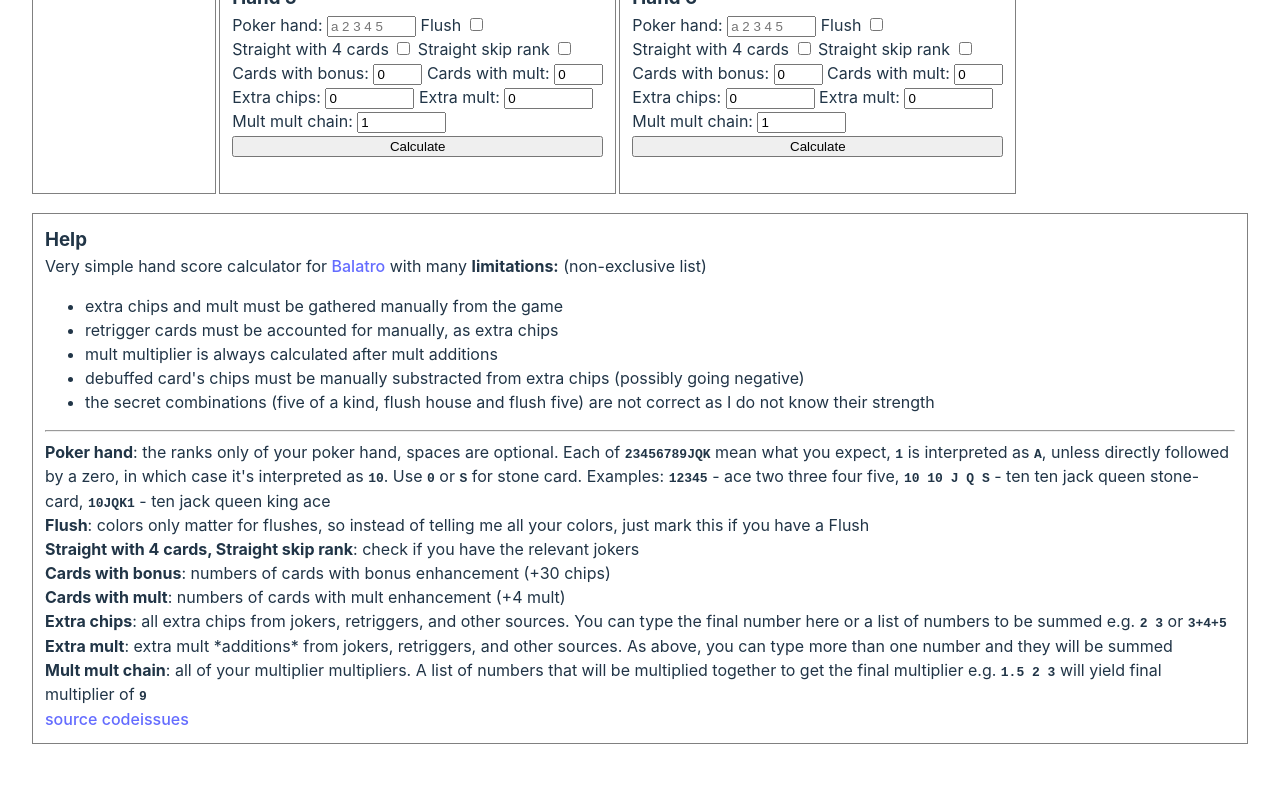
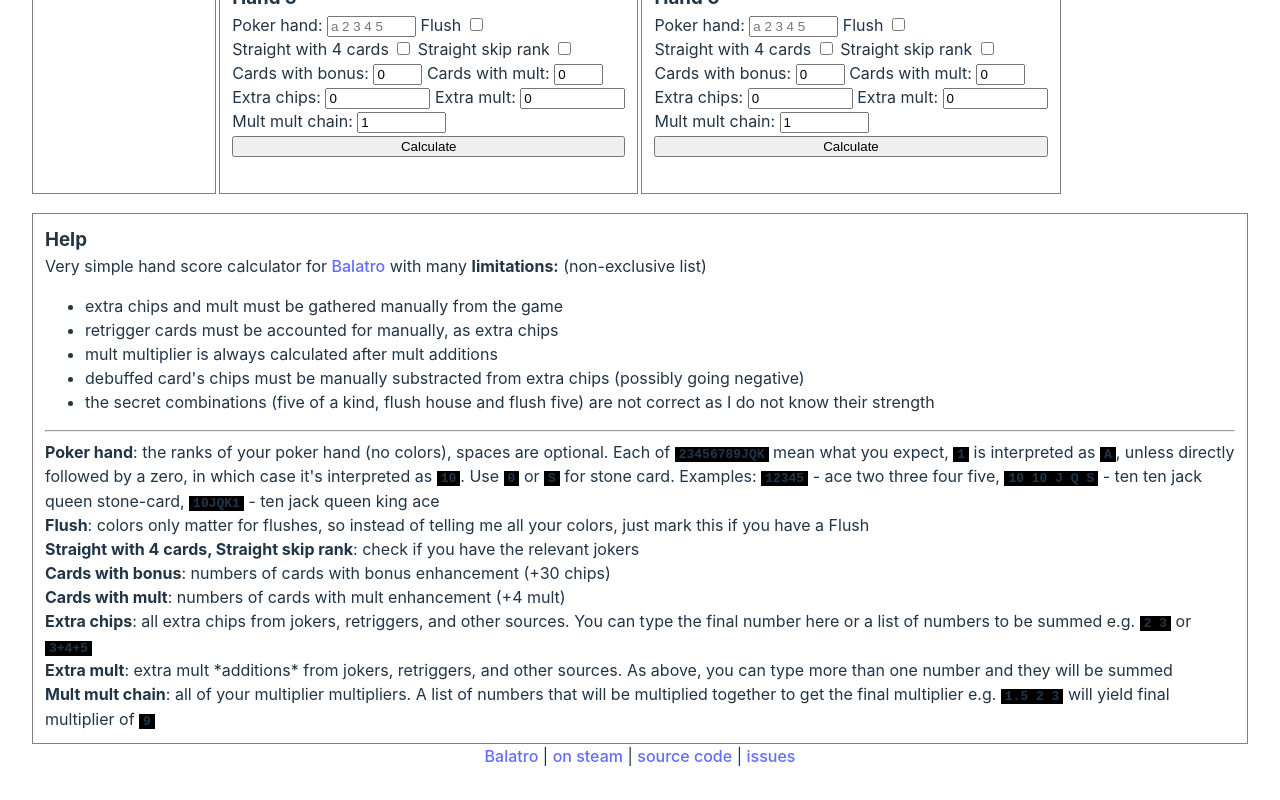
Before and after one commit to itrend/balcal, a React (Vite) app: page / in a window 1280 px wide. Shown: the part 636-1436 px from the top of the page. Before the commit the page ends 1412 px from the top, so only its background shows below. Built offline with nearby package versions, Linux system fonts and the light colour scheme.

Commit message:
footer, visuals

```diff
--- a/src/App.css
+++ b/src/App.css
@@ -49,4 +49,7 @@ h3 {
 
 #help code {
   font-weight: bold;
+  background-color: black;
+  padding-left: 4px;
+  padding-right: 4px;
 }
--- a/src/App.tsx
+++ b/src/App.tsx
@@ -5,6 +5,7 @@ import { combinations } from './poker'
 import { ComboLevels } from './poker-baltaro'
 import { HandCalculator } from './components/hand-calculator'
 import { Help } from './components/help'
+import { Footer } from './components/footer'
 
 const levelsStrDefault = Object.fromEntries(combinations.map((c) => ([c, "1"]))) as ComboLevelsStr
 
@@ -28,6 +29,7 @@ function App() {
         </div>
       </div>
       <Help />
+      <Footer />
     </>
   )
 }
--- /dev/null
+++ b/src/components/footer.tsx
@@ -0,0 +1,14 @@
+export function Footer() {
+  const links = [
+    <a href="https://www.playbalatro.com/" key="issues">Balatro</a>,
+    <a href="https://store.steampowered.com/app/2379780/Balatro/" key="issues">on steam</a>,
+    <a href="https://github.com/itrend/balcal" key="src">source code</a>,
+    <a href="https://github.com/itrend/balcal/issues" key="issues">issues</a>,
+  ]
+  const sep = <>&nbsp;|&nbsp;</>
+  return (
+    <div>
+      {links.map((link, i) => <>{i !== 0 ? sep : null}{link}</>)}
+    </div>
+  )
+}
--- a/src/components/hand-calculator.tsx
+++ b/src/components/hand-calculator.tsx
@@ -70,11 +70,11 @@ export function HandCalculator({ name, comboLevels }: HandCalculatorProps) {
         </label>
         <br/>
         <label>
-          Extra chips: <input name="extraChips" size={8} defaultValue="0"/>
+          Extra chips: <input name="extraChips" size={10} defaultValue="0"/>
         </label>
         &nbsp;
         <label>
-          Extra mult: <input name="extraMult" size={8} defaultValue="0" />
+          Extra mult: <input name="extraMult" size={10} defaultValue="0" />
         </label>
         <br/>
         <label>
--- a/src/components/help.tsx
+++ b/src/components/help.tsx
@@ -13,7 +13,7 @@ export function Help() {
           do not know their strength</li>
       </ul>
       <hr/>
-      <b>Poker hand</b>: the ranks only of your poker hand, spaces are optional. Each
+      <b>Poker hand</b>: the ranks of your poker hand (no colors), spaces are optional. Each
       of <code>23456789JQK</code> mean what you expect, <code>1</code> is interpreted
       as <code>A</code>, unless directly followed by a zero, in which case it&apos;s interpreted
       as <code>10</code>. Use <code>0</code> or <code>S</code> for stone card.
@@ -38,8 +38,6 @@ export function Help() {
       <b>Mult mult chain</b>: all of your multiplier multipliers. A list of numbers that will be multiplied
       together to get the final multiplier e.g. <code>1.5 2 3</code> will yield final multiplier of <code>9</code>
       <br />
-      <a href="https://github.com/itrend/balcal">source code</a>
-      <a href="https://github.com/itrend/balcal/issues">issues</a>
     </div>
   )
 }
```
